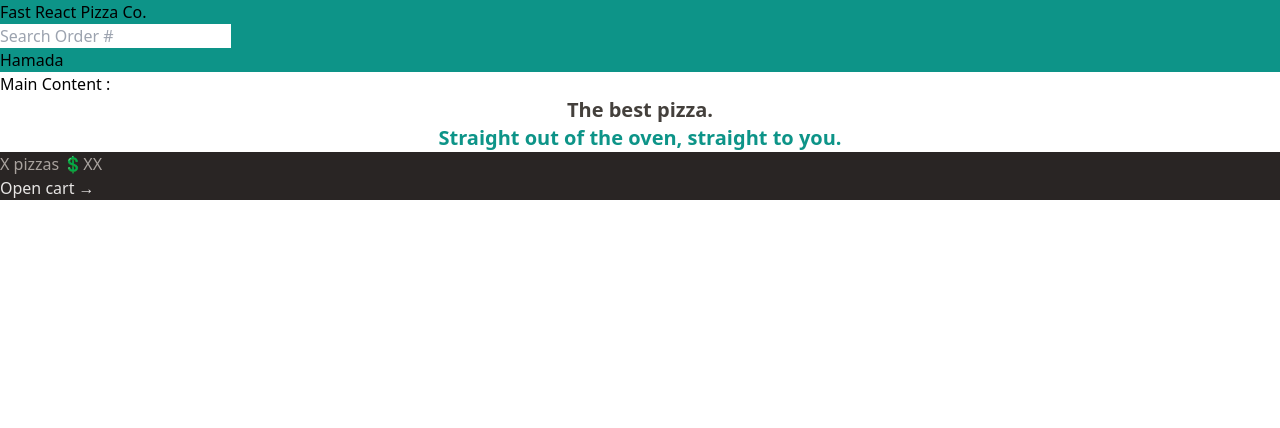
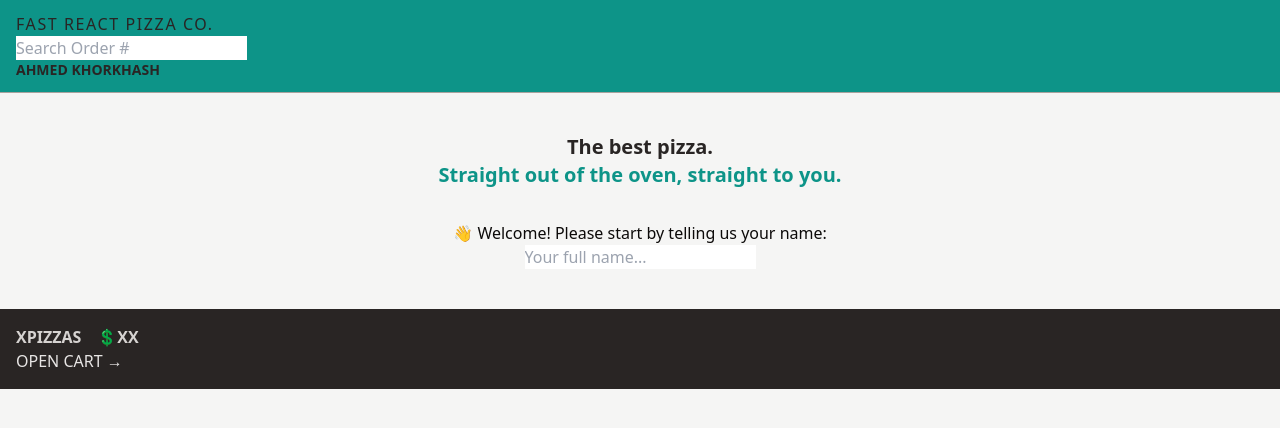
Before and after one commit to Ahmed97777/React-Fast-Pizza-Co., a React (Vite) app: page / in a window 1280 px wide. Shown: the top 428 px of the page. Built offline with nearby package versions, Linux system fonts and the light colour scheme.

Commit message:
adding styling using tailwind.

```diff
--- a/index.html
+++ b/index.html
@@ -1,4 +1,4 @@
-<!DOCTYPE html>
+<!doctype html>
 <html lang="en">
   <head>
     <meta charset="UTF-8" />
@@ -6,7 +6,7 @@
     <meta name="viewport" content="width=device-width, initial-scale=1.0" />
     <title>🍕 Fast Pizza Maker 🥤</title>
   </head>
-  <body>
+  <body class="bg-stone-100 text-stone-950">
     <div id="root"></div>
     <script type="module" src="/src/main.jsx"></script>
   </body>
--- a/src/features/cart/CartOverview.jsx
+++ b/src/features/cart/CartOverview.jsx
@@ -2,10 +2,10 @@ import { Link } from "react-router-dom";
 
 function CartOverview() {
   return (
-    <div className="bg-stone-800 text-stone-200">
-      <p className="text-stone-400">
-        <span>X pizzas</span>
-        <span> 💲XX</span>
+    <div className="bg-stone-800 p-4 uppercase text-stone-200">
+      <p className="space-x-4 font-semibold text-stone-300">
+        <span>Xpizzas</span>
+        <span>💲XX</span>
       </p>
       <Link to="/cart">Open cart &rarr;</Link>
     </div>
--- a/src/features/user/CreateUser.jsx
+++ b/src/features/user/CreateUser.jsx
@@ -1,10 +1,11 @@
-import { useState } from 'react';
+import { useState } from "react";
 
 function CreateUser() {
-  const [username, setUsername] = useState('');
+  const [username, setUsername] = useState("");
 
   function handleSubmit(e) {
     e.preventDefault();
+    console.log("hamadddd");
   }
 
   return (
@@ -13,12 +14,12 @@ function CreateUser() {
 
       <input
         type="text"
-        placeholder="Your full name"
+        placeholder="Your full name..."
         value={username}
         onChange={(e) => setUsername(e.target.value)}
       />
 
-      {username !== '' && (
+      {username.length > 2 && (
         <div>
           <button>Start ordering</button>
         </div>
--- /dev/null
+++ b/src/features/user/Username.jsx
@@ -0,0 +1,5 @@
+function Username() {
+  return <div className="text-sm font-semibold">Ahmed Khorkhash</div>;
+}
+
+export default Username;
--- a/src/ui/AppLayout.jsx
+++ b/src/ui/AppLayout.jsx
@@ -15,7 +15,6 @@ function AppLayout() {
       <Header />
 
       <main>
-        <h1>Main Content :</h1>
         <Outlet />
       </main>
 
--- a/src/ui/Header.jsx
+++ b/src/ui/Header.jsx
@@ -1,12 +1,19 @@
 import { Link } from "react-router-dom";
 import SearchOrder from "../features/order/SearchOrder";
+import Username from "../features/user/Username";
 
 function Header() {
   return (
-    <header className="bg-teal-600">
-      <Link to="/">Fast React Pizza Co.</Link>
+    <header
+      className="border-b  border-stone-400 bg-teal-600
+    px-4 py-3 uppercase text-stone-800"
+    >
+      <Link to="/" className="tracking-widest">
+        Fast React Pizza Co.
+      </Link>
       <SearchOrder />
-      <p>Hamada</p>
+
+      <Username />
     </header>
   );
 }
--- a/src/ui/Home.jsx
+++ b/src/ui/Home.jsx
@@ -1,13 +1,20 @@
+import CreateUser from "../features/user/CreateUser";
+
 function Home() {
   return (
-    <div>
-      <h1 className="text-center text-xl font-semibold text-stone-700">
+    <div className="my-10 text-center">
+      <h1
+        className="mb-8 text-xl font-semibold
+      text-stone-800"
+      >
         The best pizza.
         <br />
         <span className="text-teal-600">
           Straight out of the oven, straight to you.
         </span>
       </h1>
+
+      <CreateUser />
     </div>
   );
 }
```
